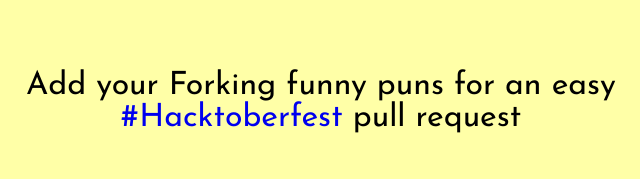
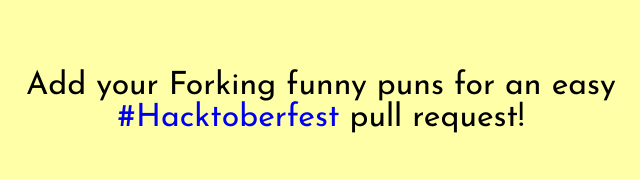
Before and after one commit to Cutwell/what-the-fork, a plain HTML site: page index.html in a window 1280 px wide. Shown: the part 230-409 px from the top of the page, 319-959 px from the left. Drawn offline with nearby package versions, Linux system fonts and the light colour scheme; no server answers.

Commit message:
forgot the forking punctuation

```diff
--- a/index.html
+++ b/index.html
@@ -14,7 +14,7 @@
 	<body>
 		<div class="fill top">
 			<img class="center banner" src="static/img/wtforkbanner.png">
-			<p class="center repo-desc"> Add your Forking funny puns for an easy <a href="https://hacktoberfest.digitalocean.com/">#Hacktoberfest</a> pull request</p><br />
+			<p class="center repo-desc"> Add your Forking funny puns for an easy <a href="https://hacktoberfest.digitalocean.com/">#Hacktoberfest</a> pull request!</p><br />
 			<a class="center repo-link" href="https://github.com/Cutwell/What-The-Fork"> Instructions </a>
 		</div>
 
```
